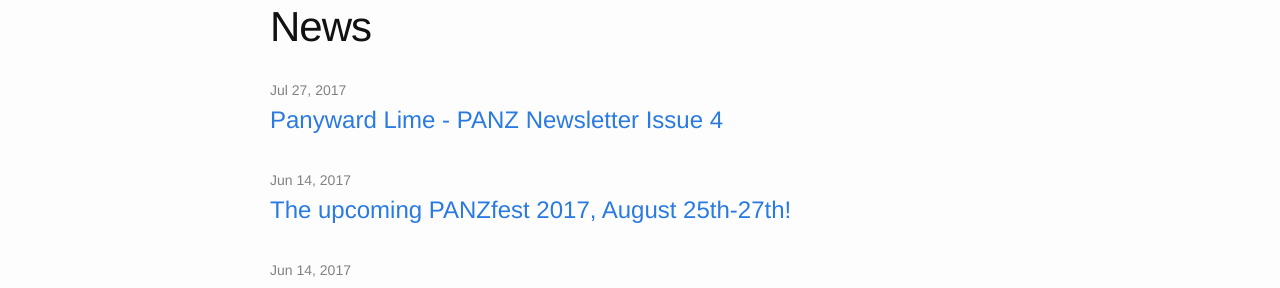
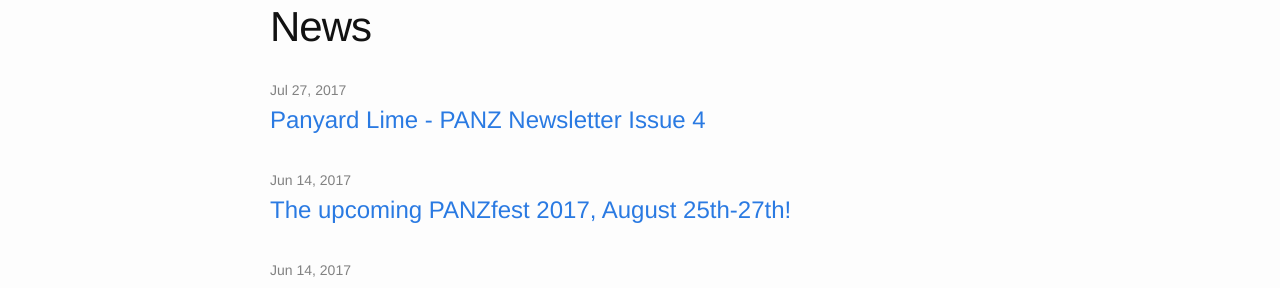
Before and after one commit to panzweb/panzweb.github.io, a Jekyll site: the page built from 2.news.markdown, in a window 1280 px wide. Shown: the part 231-519 px from the top of the page. Built offline with Jekyll 4.4.1, drawn with Linux system fonts in a browser that asks for light colours.

Commit message:
Update 2.news.markdown

```diff
--- a/2.news.markdown
+++ b/2.news.markdown
@@ -9,11 +9,10 @@
 
     <li>
         <span class="post-meta">Jul 27, 2017</span>
-
         <h2>
-          <a class="post-link" href="http://mailchi.mp/d8419588b0cb/australian-steelband-festival-marysville-2013">Panyward Lime - PANZ Newsletter Issue 4</a>
+          <a class="post-link" href="http://mailchi.mp/d8419588b0cb/australian-steelband-festival-marysville-2013">Panyard Lime - PANZ Newsletter Issue 4</a>
         </h2>
-      </li>
+    </li>
 
     <li>
         <span class="post-meta">Jun 14, 2017</span>
@@ -21,7 +20,7 @@
         <h2>
           <a class="post-link" href="http://panz.org.au/newsletter/2016/03/02/panzfest-2017.html">The upcoming PANZfest 2017, August 25th-27th!</a>
         </h2>
-      </li>
+    </li>
 
     <li>
         <span class="post-meta">Jun 14, 2017</span>
@@ -29,7 +28,7 @@
         <h2>
           <a class="post-link" href="http://us5.campaign-archive2.com/?e=&u=ce25ed889bbb21af7f495ecca&id=cb9b6f3933">Panyard Lime - PANZ Newsletter Issue 3</a>
         </h2>
-      </li>
+    </li>
 
     <li>
         <span class="post-meta">Jun 14, 2017</span>
@@ -37,7 +36,7 @@
         <h2>
           <a class="post-link" href="http://us5.campaign-archive1.com/?e=[UNIQID]&u=ce25ed889bbb21af7f495ecca&id=f67bae9fcb">Panyard Lime - PANZ Newsletter Issue 2</a>
         </h2>
-      </li>
+    </li>
 
    <li>
         <span class="post-meta">Jun 14, 2017</span>
@@ -45,7 +44,7 @@
         <h2>
           <a class="post-link" href="http://panz.org.au/newsletter/2016/03/02/panyyard-lime.html">Panyard Lime - PANZ Newsletter Issue 1</a>
         </h2>
-      </li>
+    </li>
 
   </ul>
 
```
